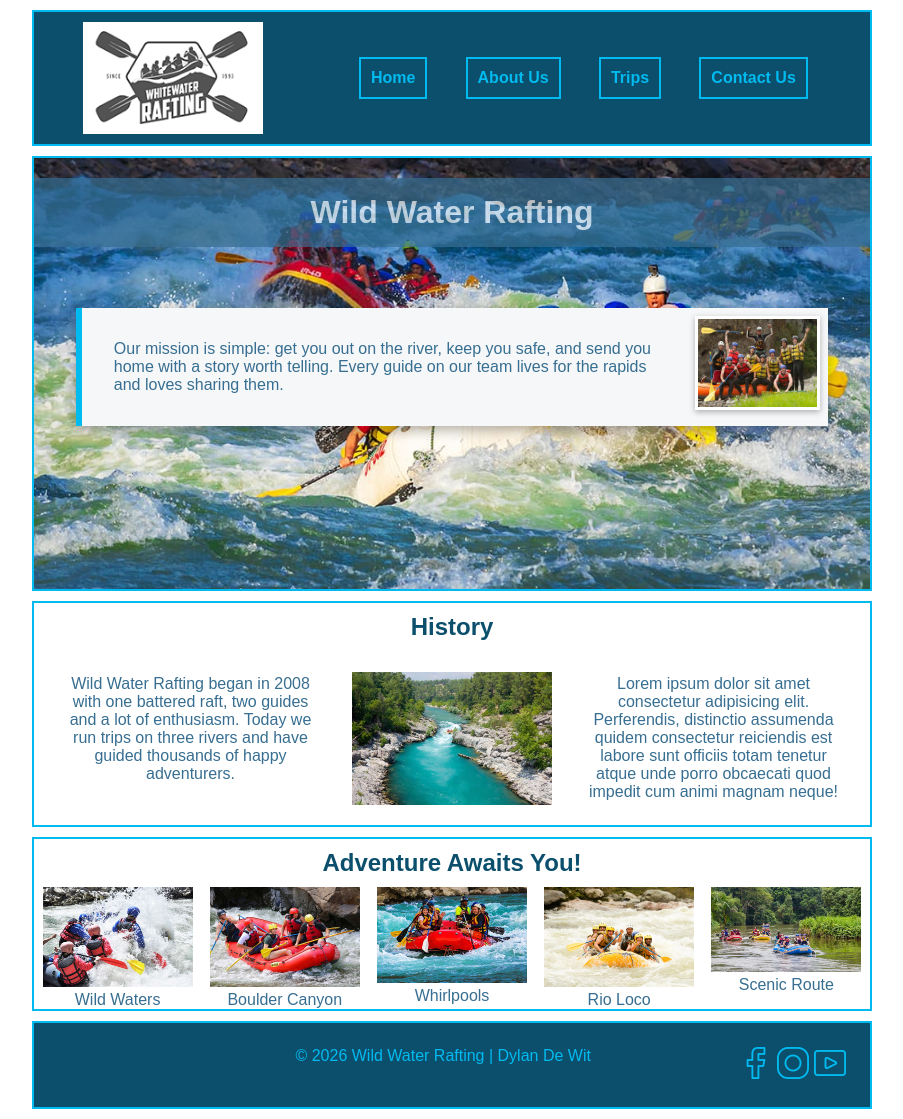
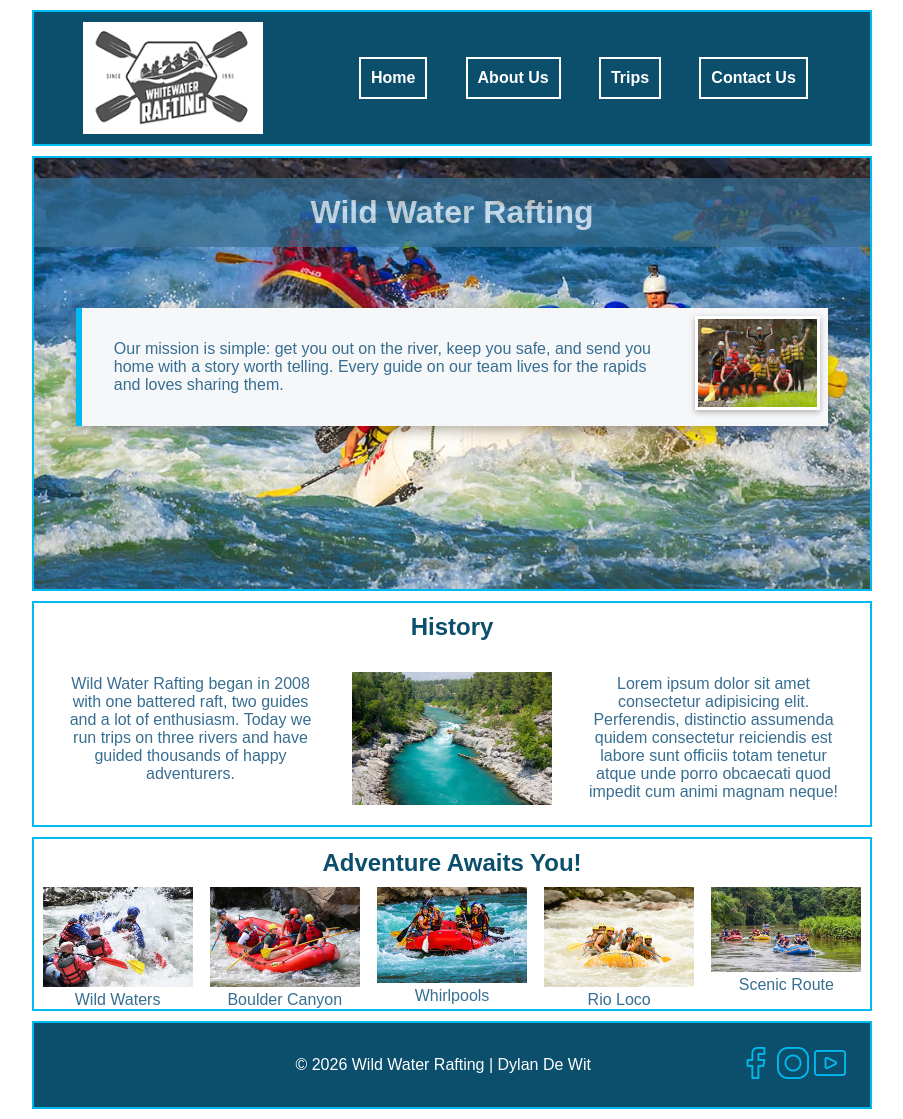
Before and after one commit to d-dw-labs/wdd130, a plain HTML site: page wwr/about.html in a window 1280 px wide. Shown: the whole page, without its empty margins (188-1091 px from the left). Drawn offline with Linux system fonts and the light colour scheme.

Commit message:
Update header navigation and footer styles for improved visibility

```diff
--- a/wwr/styles/rafting.css
+++ b/wwr/styles/rafting.css
@@ -60,11 +60,11 @@ header {
 }
 
 header nav a {
-  color: var(--secondary-color);
+  color: white;
   font-weight: 600;
   margin-right: 16px;
   text-decoration: none;
-  border: 2px solid var(--secondary-color);
+  border: 2px solid white;
   padding: 10px;
 }
 
@@ -183,7 +183,8 @@ footer {
 footer p {
   grid-column: 2;
   text-align: center;
-  color: var(--secondary-color);
+  align-content: center;
+  color: white;
 }
 
 .socialmedia {
```
